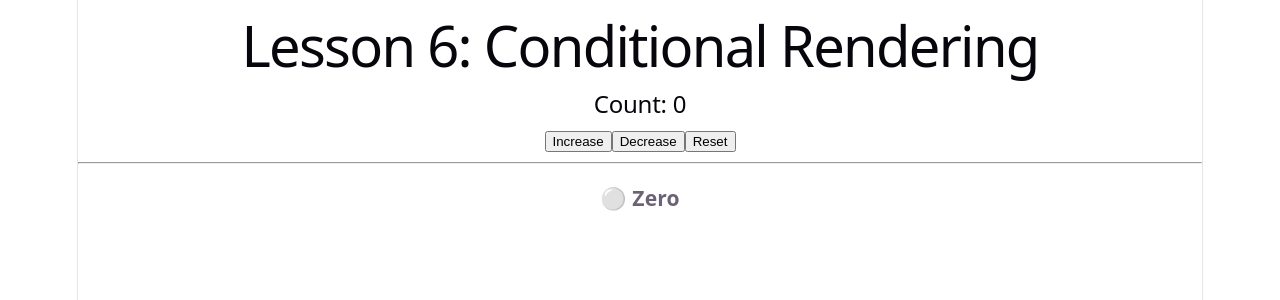
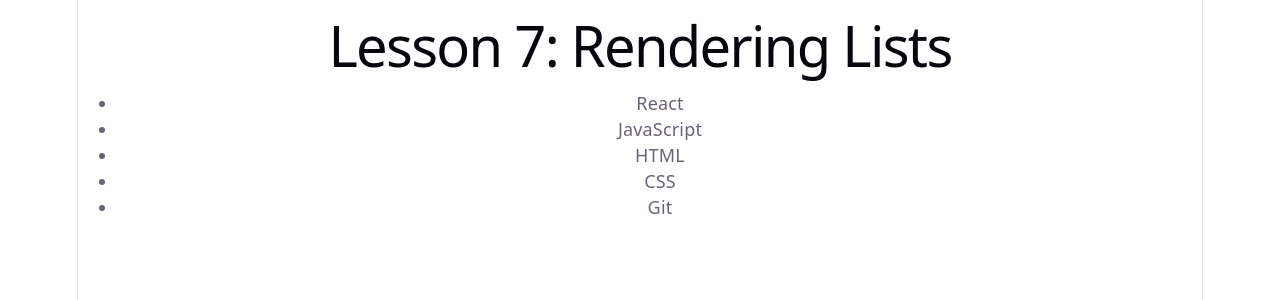
Before and after one commit to JohnkayFundz/react-learning, a React (Vite) app: page / in a window 1280 px wide. Shown: the top 300 px of the page. Built offline with nearby package versions, Linux system fonts and the light colour scheme.

Commit message:
Complete Lesson 7: Rendering Lists

```diff
--- a/src/App.jsx
+++ b/src/App.jsx
@@ -1,7 +1,7 @@
-import Lesson06ConditionalRendering from "./components/Lesson06ConditionalRendering";
+import Lesson07RenderingLists from "./components/Lesson07RenderingLists";
 
 function App() {
-  return <Lesson06ConditionalRendering />;
+  return <Lesson07RenderingLists />;
 }
 
 export default App;
--- /dev/null
+++ b/src/components/Lesson07RenderingLists.jsx
@@ -0,0 +1,23 @@
+function Lesson07RenderingLists() {
+  const lessons = [
+    "React",
+    "JavaScript",
+    "HTML",
+    "CSS",
+    "Git",
+  ];
+
+  return (
+    <div>
+      <h1>Lesson 7: Rendering Lists</h1>
+
+      <ul>
+        {lessons.map((lesson) => (
+          <li key={lesson}>{lesson}</li>
+        ))}
+      </ul>
+    </div>
+  );
+}
+
+export default Lesson07RenderingLists;
```
